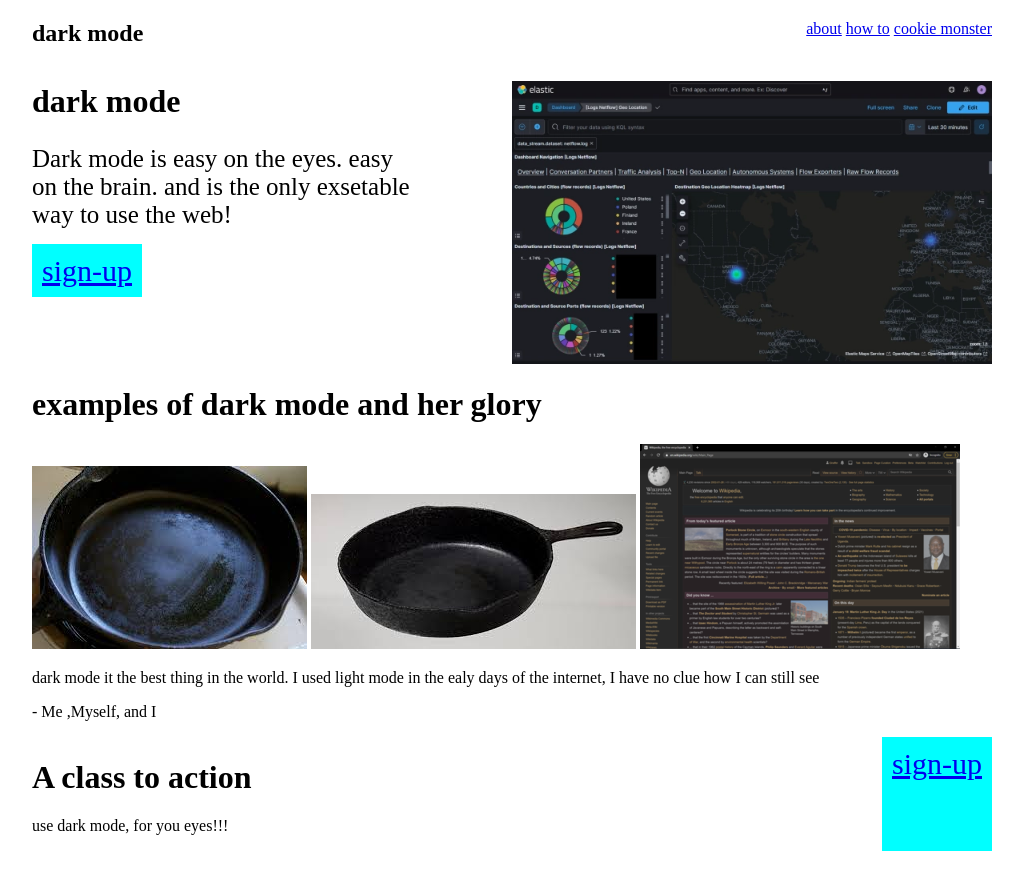
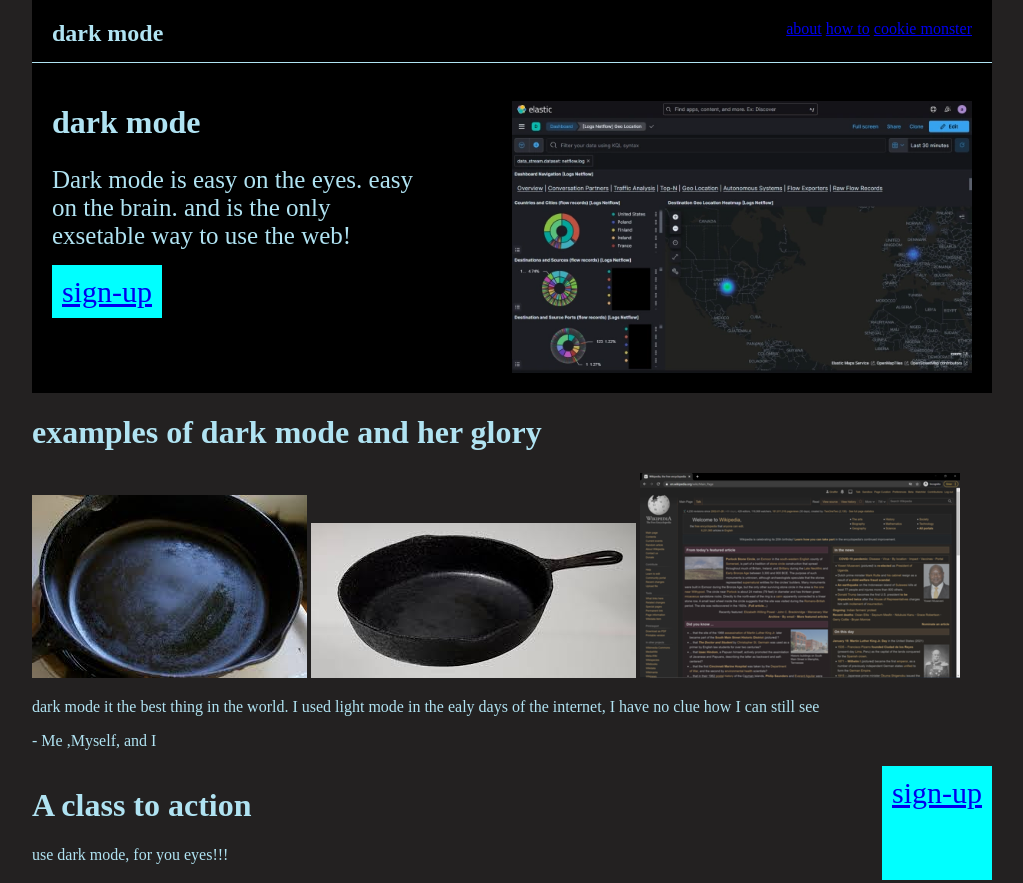
Before and after one commit to AGOODFROG/landing-page-, a plain HTML site: page index.html in a window 1280 px wide. Shown: the top 883 px of the page, without its empty margins (128-1151 px from the left). Drawn offline with Linux system fonts and the light colour scheme.

Commit message:
added desingn from TOP  and worked with CSS

```diff
--- a/style.css
+++ b/style.css
@@ -1,6 +1,8 @@
 html{
     width: 75%;
     margin: auto;
+    background-color: rgb(35, 33, 33);
+    color:rgb(176, 227, 242);
 
 }
 body{
@@ -9,13 +11,20 @@ body{
     margin:0;
 }
 
-
+.sub-header,.header{
+    background-color: rgb(0, 0, 0);
+    padding: 20px
+}
 .header{
     display: flex;
     justify-content: space-between;
     padding-top: 20px;
-    margin-bottom: 15px;
+    padding-bottom: 15px;
+    border-bottom: 1px solid rgb(176, 227, 242);
+
+
 }
+
 .sub-header{
     display: flex;
     justify-content: space-between;
```
Also changed, not shown: 01.png (added), 02.png (added).
